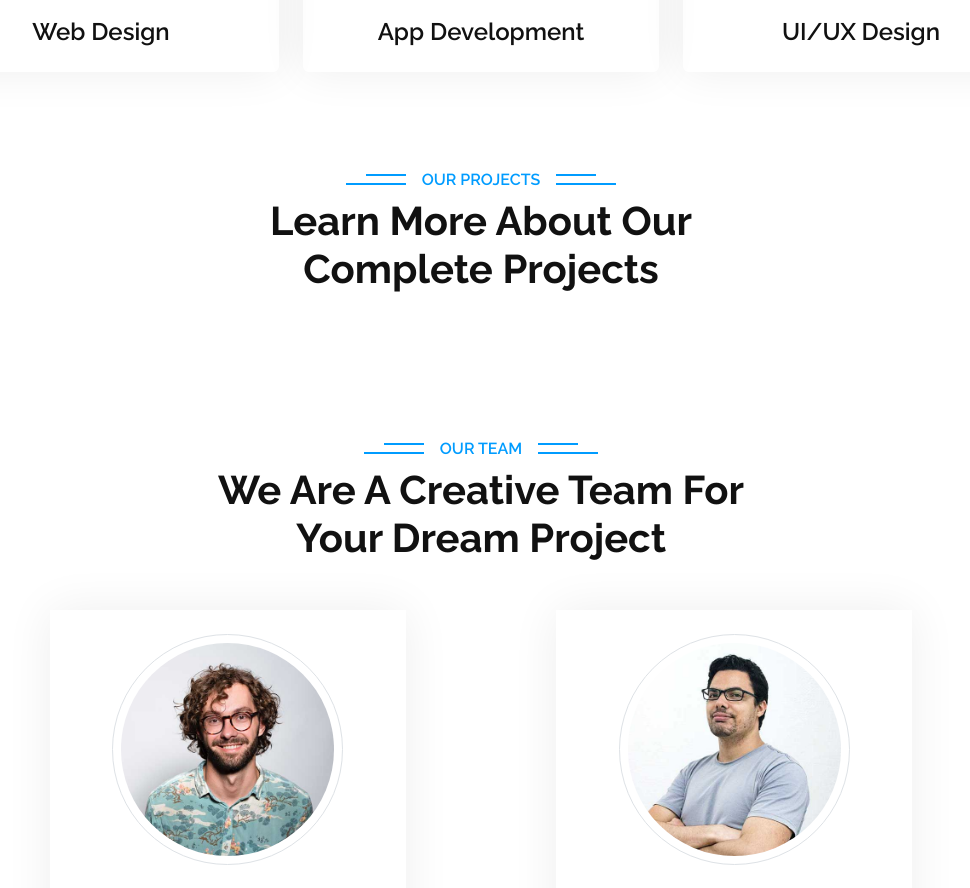
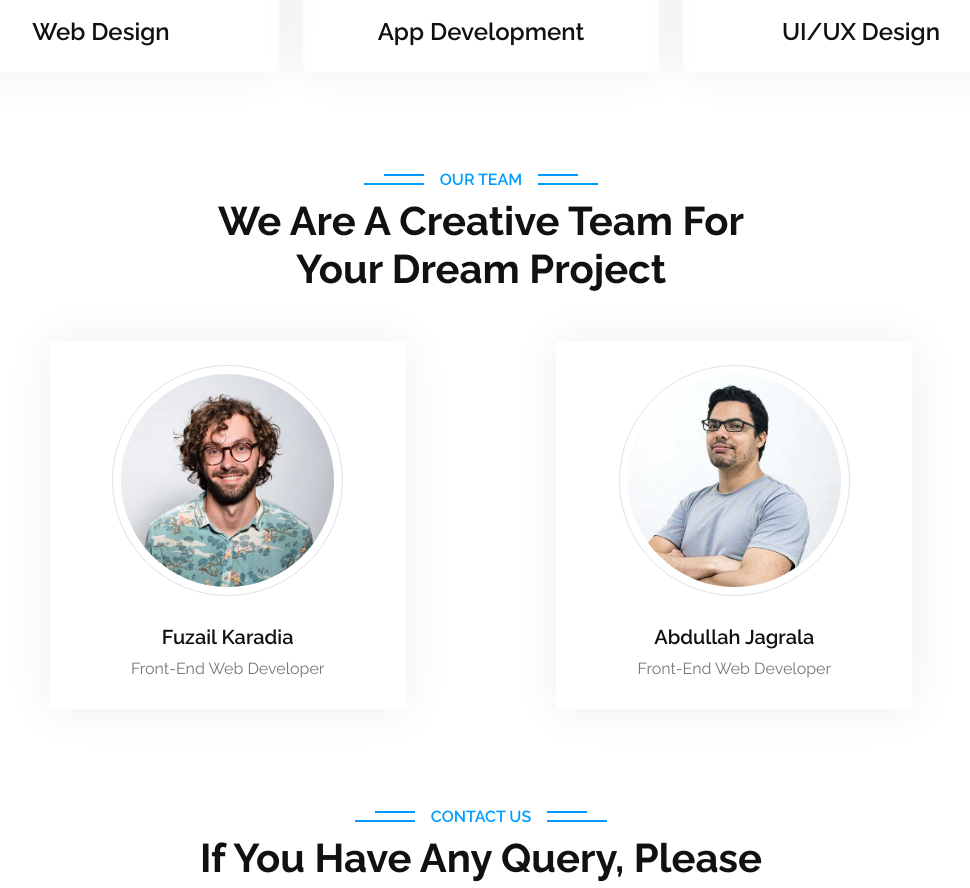
Before and after one commit to Abdullah8007/business-website, a React (Create React App) app: page / in a window 1280 px wide. Shown: the part 1800-2688 px from the top of the page, without its empty margins (159-1129 px from the left). Built offline with nearby package versions, Linux system fonts and the light colour scheme.

Commit message:
ADD: 124578

```diff
--- a/public/index.html
+++ b/public/index.html
@@ -20,7 +20,7 @@
   <link href="lib/lightbox/css/lightbox.min.css" rel="stylesheet">
   <link href="css/bootstrap.min.css" rel="stylesheet">
   <link href="css/style.css" rel="stylesheet">
-  <title>React App</title>
+  <title>WebGenius</title>
 </head>
 
 <body>
--- a/src/App.js
+++ b/src/App.js
@@ -5,7 +5,7 @@ import Contact from './components/Contact';
 import Footer from './components/Footer';
 import Header from './components/Header';
 import Home from './components/Home';
-import Projects from './components/Projects';
+// import Projects from './components/Projects';
 import Service from './components/Service';
 import Team from './components/Team';
 // import Testimonials from './components/Testimonials';
@@ -18,7 +18,7 @@ function App() {
       <About />
       <Service />
       {/* <Features /> */}
-      <Projects />
+      {/* <Projects /> */}
       <Team />
       {/* <Testimonials /> */}
       <Contact />
```
